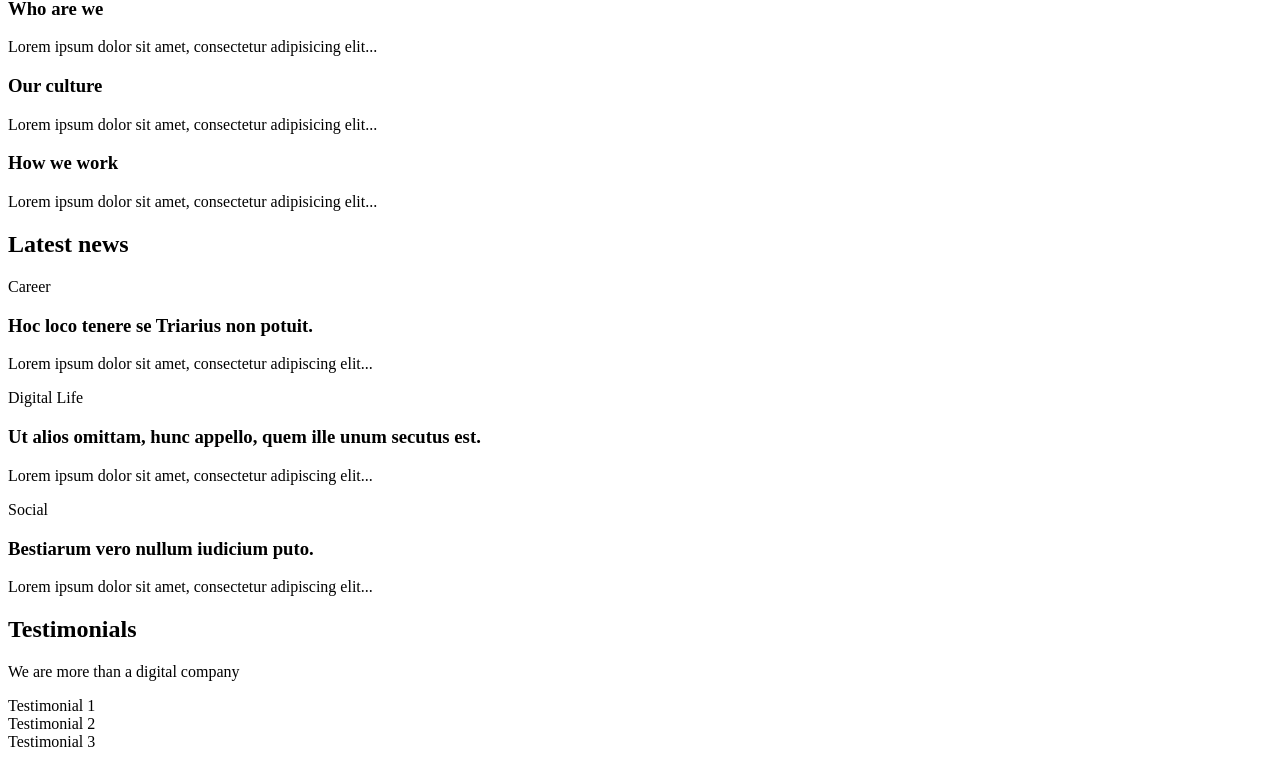
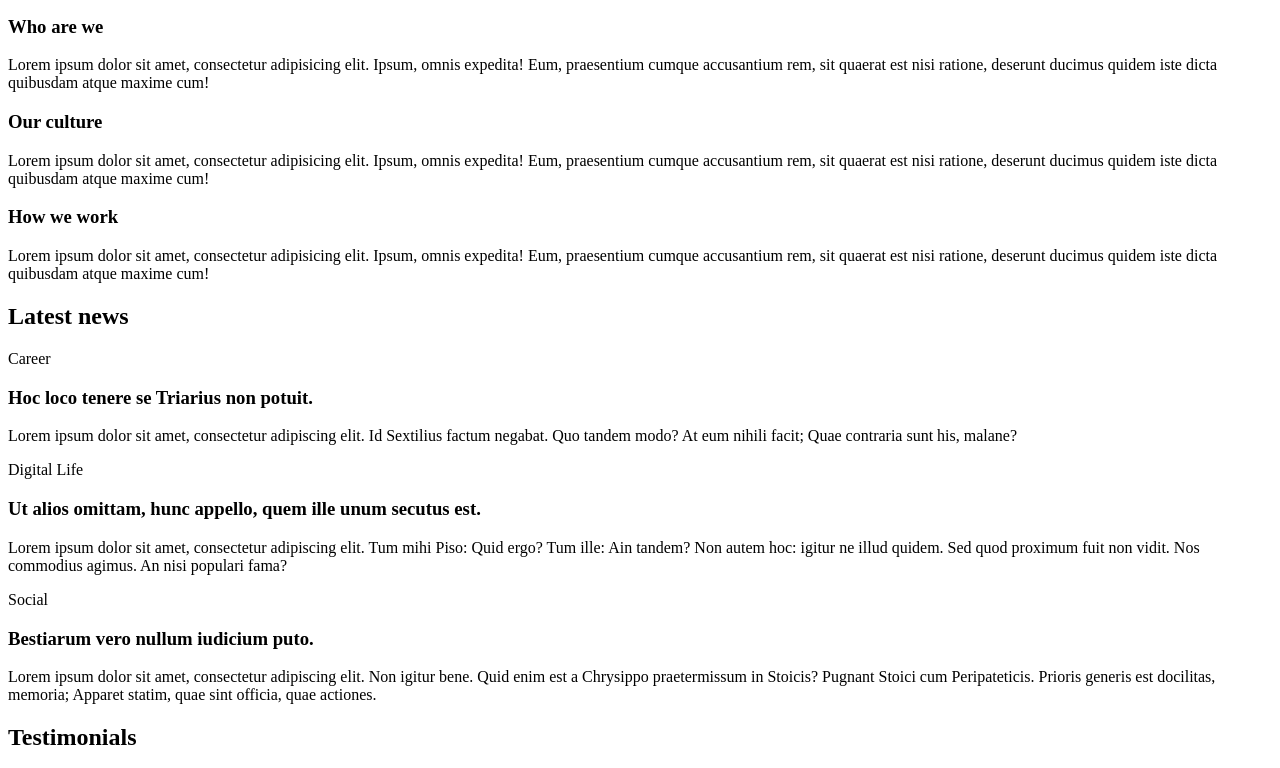
Before and after one commit to Najwarci/holbertonschool-web_front_end, a plain HTML site: page html_advanced/17-index.html in a window 1280 px wide. Shown: the part 715-1483 px from the top of the page. Drawn offline with Linux system fonts and the light colour scheme.

Commit message:
correction

```diff
--- a/html_advanced/17-index.html
+++ b/html_advanced/17-index.html
@@ -1,4 +1,4 @@
-<!DOCTYPE html>
+<<!DOCTYPE html>
 <html lang="en" dir="ltr">
   <head>
     <meta charset="utf-8">
@@ -8,8 +8,8 @@
     <link rel="icon" type="image/x-icon" href="./favicon.ico">
     <link rel="icon" type="image/png" href="./favicon.png">
   </head>
-  <body>
 
+  <!-- Header -->
   <header>
     <div>
       <span>Techium</span>
@@ -17,14 +17,17 @@
     </div>
   </header>
 
+  <!-- Main -->
   <main>
 
+    <!-- Hero section -->
     <section>
       <div>
         <h2>We help you build your brand!</h2>
       </div>
     </section>
 
+    <!-- Services section -->
     <section>
       <div>
         <header>
@@ -42,6 +45,7 @@
       </div>
     </section>
 
+    <!-- Works section -->
     <section>
       <div>
         <header>
@@ -56,6 +60,7 @@
       </div>
     </section>
 
+    <!-- About Us section -->
     <section>
       <div>
         <header>
@@ -64,15 +69,16 @@
         </header>
         <div>
           <h3>Who are we</h3>
-            <p>Lorem ipsum dolor sit amet, consectetur adipisicing elit...</p>
+          <p>Lorem ipsum dolor sit amet, consectetur adipisicing elit. Ipsum, omnis expedita! Eum, praesentium cumque accusantium rem, sit quaerat est nisi ratione, deserunt ducimus quidem iste dicta quibusdam atque maxime cum!</p>
           <h3>Our culture</h3>
-            <p>Lorem ipsum dolor sit amet, consectetur adipisicing elit...</p>
+          <p>Lorem ipsum dolor sit amet, consectetur adipisicing elit. Ipsum, omnis expedita! Eum, praesentium cumque accusantium rem, sit quaerat est nisi ratione, deserunt ducimus quidem iste dicta quibusdam atque maxime cum!</p>
           <h3>How we work</h3>
-            <p>Lorem ipsum dolor sit amet, consectetur adipisicing elit...</p>
+          <p>Lorem ipsum dolor sit amet, consectetur adipisicing elit. Ipsum, omnis expedita! Eum, praesentium cumque accusantium rem, sit quaerat est nisi ratione, deserunt ducimus quidem iste dicta quibusdam atque maxime cum!</p>
         </div>
       </div>
     </section>
 
+    <!-- Latest news section -->
     <section>
       <div>
         <header>
@@ -82,22 +88,23 @@
           <article>
             <p>Career</p>
             <h3>Hoc loco tenere se Triarius non potuit.</h3>
-              <p>Lorem ipsum dolor sit amet, consectetur adipiscing elit...</p>
+            <p>Lorem ipsum dolor sit amet, consectetur adipiscing elit. Id Sextilius factum negabat. Quo tandem modo? At eum nihili facit; Quae contraria sunt his, malane?</p>
           </article>
           <article>
             <p>Digital Life</p>
             <h3>Ut alios omittam, hunc appello, quem ille unum secutus est.</h3>
-              <p>Lorem ipsum dolor sit amet, consectetur adipiscing elit...</p>
+            <p>Lorem ipsum dolor sit amet, consectetur adipiscing elit. Tum mihi Piso: Quid ergo? Tum ille: Ain tandem? Non autem hoc: igitur ne illud quidem. Sed quod proximum fuit non vidit. Nos commodius agimus. An nisi populari fama?</p>
           </article>
           <article>
             <p>Social</p>
             <h3>Bestiarum vero nullum iudicium puto.</h3>
-              <p>Lorem ipsum dolor sit amet, consectetur adipiscing elit...</p>
+            <p>Lorem ipsum dolor sit amet, consectetur adipiscing elit. Non igitur bene. Quid enim est a Chrysippo praetermissum in Stoicis? Pugnant Stoici cum Peripateticis. Prioris generis est docilitas, memoria; Apparet statim, quae sint officia, quae actiones.</p>
           </article>
         </div>
       </div>
     </section>
 
+    <!-- Testimonials section -->
     <section>
       <div>
         <header>
@@ -112,6 +119,7 @@
       </div>
     </section>
 
+    <!-- Contact section -->
     <section>
       <div>
         <header>
@@ -119,18 +127,18 @@
           <p>We like to know new people</p>
         </header>
         <div>
-            <p>Lorem ipsum dolor sit amet, consectetur adipiscing elit...</p>
+          <p>Lorem ipsum dolor sit amet, consectetur adipiscing elit. Id Sextilius factum negabat. Quo tandem modo? At eum nihili facit; Quae contraria sunt his, malane?</p>
         </div>
       </div>
     </section>
 
   </main>
 
+  <!-- Footer -->
   <footer>
     <div>
       Footer
     </div>
   </footer>
-
 </body>
 </html>
```
Lines whose indentation alone changed are shown as unchanged.
